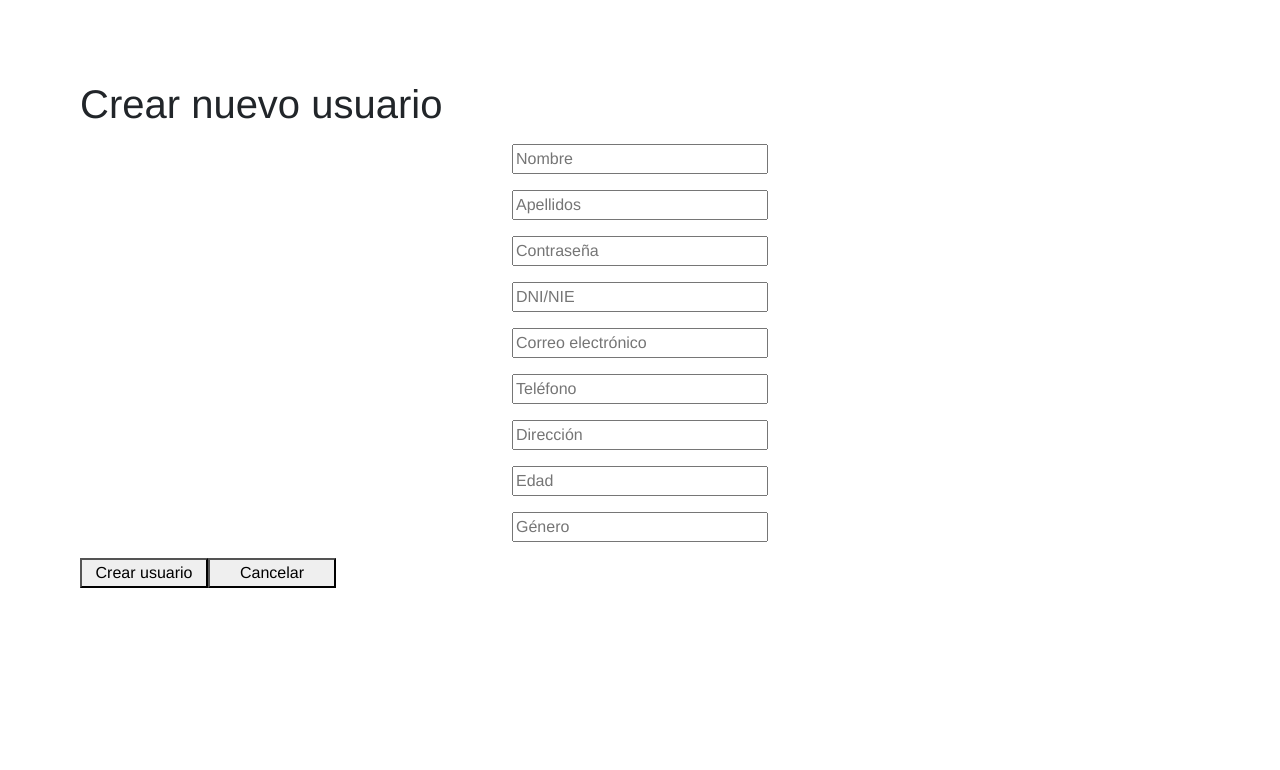
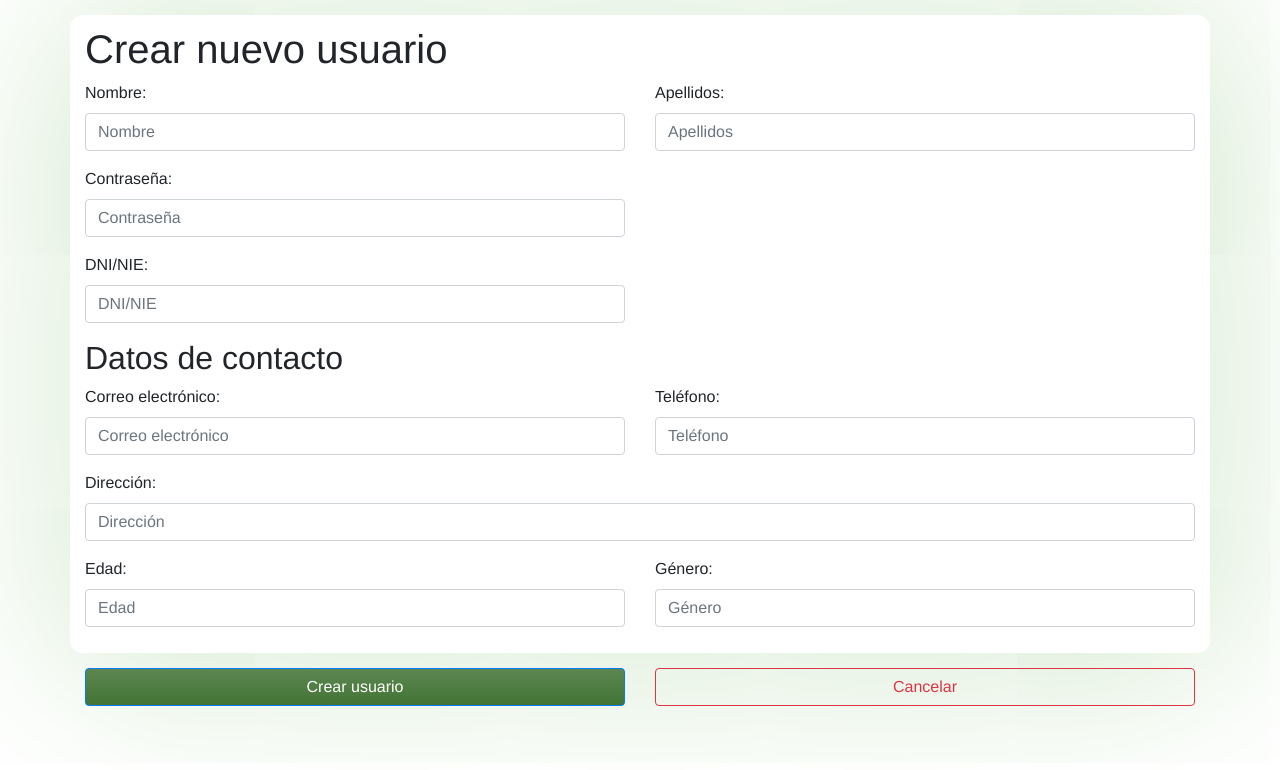
Before and after one commit to CoreDumped-ETSISI/solidarios-web, a Vue app: page /newUser in a window 1280 px wide. Shown: the top 770 px of the page. Built offline with nearby package versions, Linux system fonts and the light colour scheme; what vue-resource would draw is missing.

Commit message:
Create user UI design

```diff
--- a/src/components/CreateUserPanel.vue
+++ b/src/components/CreateUserPanel.vue
@@ -1,20 +1,151 @@
 <template>
-    <div class="formContainer">
-      <h1>Crear nuevo usuario</h1>
-      <input type="text" v-model="newUser.name" name="name" placeholder="Nombre">
-      <input type="text" v-model="newUser.surname" name="surname" placeholder="Apellidos">
-      <input type="password" v-model="newUser.password" name="password" placeholder="Contraseña">
-      <input type="text" v-model="newUser.dni" name="dni" placeholder="DNI/NIE">
-      <input type="text" v-model="newUser.email" name="email" placeholder="Correo electrónico">
-      <input type="text" v-model="newUser.phone" name="phone" placeholder="Teléfono">
-      <input type="text" v-model="newUser.address" name="address" placeholder="Dirección">
-      <input type="text" v-model="newUser.age" name="age" placeholder="Edad">
-      <input type="text" v-model="newUser.gender" name="gender" placeholder="Género">
-      <div>
-        <button type="button" v-on:click="createUser()">Crear usuario</button>
-        <button type="button" v-on:click="cancelCreateUser()">Cancelar</button>
-      </div>
-    </div>
+    <b-form @onClick="onClick">
+      <b-container class="card-container more-top-margin">
+        <b-row>
+          <b-col cols="12">
+            <h1>Crear nuevo usuario</h1>
+          </b-col>
+        </b-row>
+        <b-row>
+          <b-col cols="12"  md="6">
+              <b-form-group id="nameGroup"
+                      label="Nombre:"
+                      label-for="nameInput">
+                <b-form-input id="nameInput"
+                        type="text"
+                        v-model="newUser.name"
+                        name="name"
+                        placeholder="Nombre"
+                        class="full-width">
+                </b-form-input>
+              </b-form-group>
+          </b-col>
+          <b-col  cols="12" md="6">
+            <b-form-group id="surnameGroup"
+              label="Apellidos:"
+              label-for="surnameInput">
+              <b-form-input id="surnameInput"
+                type="text"
+                v-model="newUser.surname"
+                name="surname"
+                placeholder="Apellidos"
+                      class="full-width">
+              </b-form-input>
+            </b-form-group>
+          </b-col>
+        </b-row>
+        <b-row>
+          <b-col cols="12"  md="6">
+            <b-form-group id="passwordGroup"
+              label="Contraseña:"
+              label-for="passwordInput">
+              <b-form-input id="passwordInput"
+                type="password"
+                v-model="newUser.password"
+                name="password"
+                placeholder="Contraseña"
+                      class="full-width">
+              </b-form-input>
+            </b-form-group>
+          </b-col>
+        </b-row>
+        <b-row>
+          <b-col cols="12"  md="6">
+            <b-form-group id="dniGroup"
+                    label="DNI/NIE:"
+                    label-for="dniInput">
+              <b-form-input id="dniInput"
+                      type="text"
+                      v-model="newUser.dni"
+                      name="dni"
+                      placeholder="DNI/NIE"
+                      class="full-width">
+              </b-form-input>
+            </b-form-group>
+          </b-col>
+        </b-row>
+        <h2>Datos de contacto</h2>
+        <b-row>
+          <b-col cols="12"  md="6">
+            <b-form-group id="emailGroup"
+                    label="Correo electrónico:"
+                    label-for="emailInput">
+              <b-form-input id="emailInput"
+                      type="text"
+                      v-model="newUser.email"
+                      name="email"
+                      placeholder="Correo electrónico"
+                      class="full-width">
+              </b-form-input>
+            </b-form-group>
+          </b-col>
+          <b-col cols="12"  md="6">
+            <b-form-group id="phoneGroup"
+                    label="Teléfono:"
+                    label-for="phonelInput">
+              <b-form-input id="phoneInput"
+                      type="text"
+                      v-model="newUser.phone"
+                      name="phone"
+                      placeholder="Teléfono"
+                      class="full-width">
+              </b-form-input>
+            </b-form-group>
+          </b-col>
+          <b-col cols="12">
+            <b-form-group id="addressGroup"
+                    label="Dirección:"
+                    label-for="addressInput">
+              <b-form-input id="addressInput"
+                      type="text"
+                      v-model="newUser.address"
+                      name="address"
+                      placeholder="Dirección"
+                      class="full-width">
+              </b-form-input>
+            </b-form-group>
+          </b-col>
+        </b-row>
+          <b-row>
+            <b-col cols="12"  md="6">
+              <b-form-group id="ageGroup"
+                    label="Edad:"
+                    label-for="ageInput">
+                <b-form-input id="ageInput"
+                      type="text"
+                      v-model="newUser.age"
+                      name="age"
+                      placeholder="Edad"
+                      class="full-width">
+                </b-form-input>
+              </b-form-group>
+            </b-col>
+            <b-col cols="12"  md="6">
+              <b-form-group id="genderGroup"
+                    label="Género:"
+                    label-for="genderInput">
+                <b-form-input id="genderInput"
+                      type="text"
+                      v-model="newUser.gender"
+                      name="gender"
+                      placeholder="Género"
+                      class="full-width">
+                </b-form-input>
+              </b-form-group>
+            </b-col>
+          </b-row>
+      </b-container>
+      <b-container class="more-top-margin">
+          <b-row>
+            <b-col cols="12"  md="6">
+              <b-button type="button" v-on:click="createUser()" variant="primary" class="full-width">Crear usuario</b-button>
+            </b-col>
+            <b-col cols="12"  md="6">
+              <b-button type="button" v-on:click="cancelCreateUser()" variant="outline-danger" class="full-width">Cancelar</b-button>
+            </b-col>
+        </b-row>
+      </b-container>
+    </b-form>
 </template>
 
 <script>
@@ -68,16 +199,6 @@ export default {
 </script>
 
 <style scoped>
-
-.formContainer {
-    margin: 10vh;
-}
-
-.formContainer > * {
-    display: block;
-    margin: 2vh auto;
-}
-
 input {
     width: 20vw;
 }
--- a/src/components/EventsPanel.vue
+++ b/src/components/EventsPanel.vue
@@ -1,6 +1,6 @@
 <template>
   <div class="eventsPanel">
-    <b-navbar toggleable="md" type="dark" variant="info">
+    <b-navbar toggleable="md" type="dark" variant="primary">
 
   <b-navbar-toggle target="nav_collapse"></b-navbar-toggle>
 
@@ -19,7 +19,7 @@
 
       <b-nav-form>
         <b-form-input size="sm" class="mr-sm-2" type="text" placeholder="Buscar"/>
-        <b-button size="sm" class="my-2 my-sm-0" type="submit">Buscar</b-button>
+        <b-button size="sm" class="my-2 my-sm-0 white-bg" type="submit" variant="outline-success" >Buscar</b-button>
       </b-nav-form>
     </b-navbar-nav>
 
@@ -90,7 +90,6 @@ export default {
   created () {
     this.loadEvents()
   },
-
   methods: {
 
     loadUsers () {
--- a/src/components/UsersPanel.vue
+++ b/src/components/UsersPanel.vue
@@ -1,6 +1,6 @@
 <template>
   <div class="volunteerPanel">
-    <b-navbar toggleable="md" type="dark" variant="info">
+    <b-navbar toggleable="md" type="dark" variant="primary">
       <b-navbar-toggle target="nav_collapse"></b-navbar-toggle>
       <b-navbar-brand href="#">Solidarios</b-navbar-brand>
       <b-collapse is-nav id="nav_collapse">
@@ -13,7 +13,7 @@
         <b-navbar-nav class="ml-auto">
           <b-nav-form>
             <b-form-input v-model="search" size="sm" class="mr-sm-2" type="text" placeholder="Buscar"/>
-            <b-button size="sm" class="my-2 my-sm-0" type="submit">Buscar</b-button>
+            <b-button size="sm" class="my-2 my-sm-0 white-bg" type="submit" variant="outline-success" >Buscar</b-button>
           </b-nav-form>
         </b-navbar-nav>
       </b-collapse>
--- a/src/components/VolunteersPanel.vue
+++ b/src/components/VolunteersPanel.vue
@@ -1,6 +1,6 @@
 <template>
   <div class="eventsPanel">
-    <b-navbar toggleable="md" type="dark" variant="info">
+    <b-navbar toggleable="md" type="dark" variant="primary">
 
   <b-navbar-toggle target="nav_collapse"></b-navbar-toggle>
 
@@ -16,10 +16,9 @@
 
     <!-- Right aligned nav items -->
     <b-navbar-nav class="ml-auto">
-
       <b-nav-form>
         <b-form-input size="sm" class="mr-sm-2" type="text" placeholder="Buscar"/>
-        <b-button size="sm" class="my-2 my-sm-0" type="submit">Buscar</b-button>
+        <b-button size="sm" class="my-2 my-sm-0 white-bg" type="submit" variant="outline-success" >Buscar</b-button>
       </b-nav-form>
     </b-navbar-nav>
 
@@ -41,7 +40,7 @@ export default {
       search: '',
       volunteers: [],
       token: this.$route.params.token,
-        fields: {
+      fields: {
         name: {
           label: 'Nombre'
         },
--- a/src/custom.scss
+++ b/src/custom.scss
@@ -60,3 +60,23 @@ $font-family-base: $font-family-sans-serif;
 // Set global options
 $enable-shadows: false;
 $enable-gradients: true;
+
+// Other classes
+.white-bg{
+  background-color: white !important;
+}
+
+.full-width{
+  width: 100% !important;
+}
+
+.card-container{
+  border-radius: .8em;
+  box-shadow: lighten($primary,50) 5px 5px 200px;
+  padding: 10px;
+  margin-top: 10px;
+}
+
+.more-top-margin{
+  margin-top: 15px !important;
+}
```
